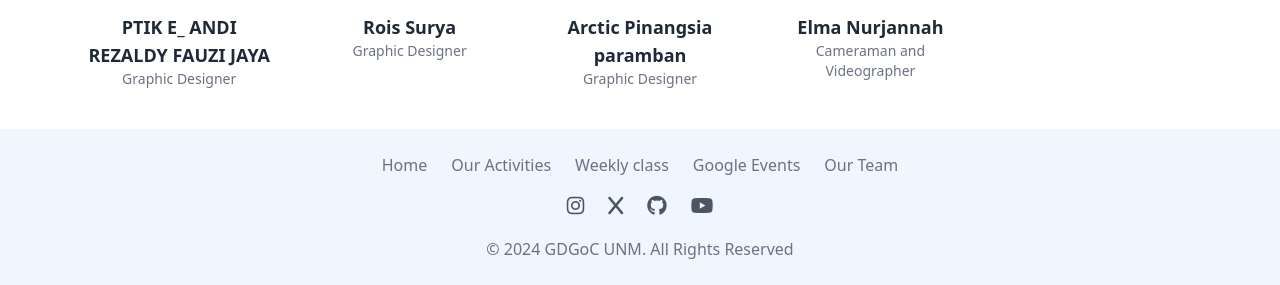
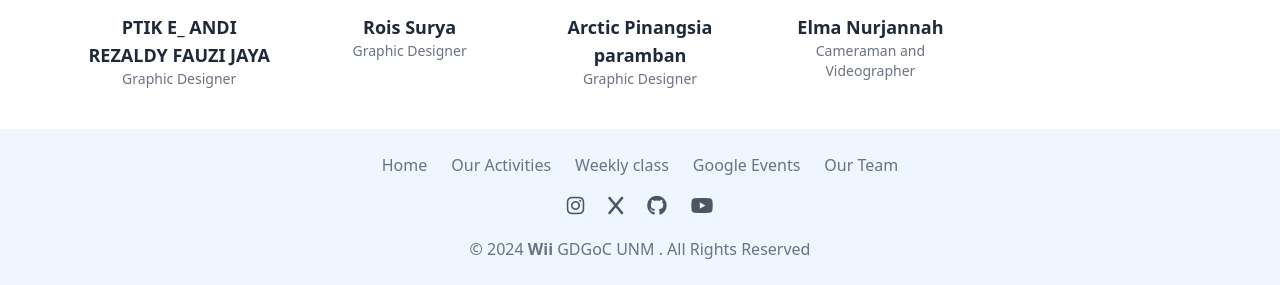
Before and after one commit to gdscunm/gdscunm.github.io, a website: page index.html in a window 1280 px wide. Shown: the part 5932-6217 px from the top of the page. Drawn offline with Linux system fonts and the light colour scheme.

Commit message:
update footer lagi

```diff
--- a/index.html
+++ b/index.html
@@ -470,7 +470,7 @@
             <i class="fab fa-youtube fa-lg"></i>
           </a>
         </div>
-        <div class="mt-5 text-center text-base text-gray-500">© 2024 GDGoC UNM. All Rights Reserved</div>
+        <div class="mt-5 text-center text-base text-gray-500">© 2024 <span class="font-semibold">Wii</span> GDGoC UNM . All Rights Reserved</div>
       </div>
     </footer>
     <a href="#home" class="fixed z-[9999] bottom-4 right-4 h-14 w-14 bg-blue-500 hidden items-center justify-center rounded-full p-4 hover:animate-pulse" id="toTop"
```
